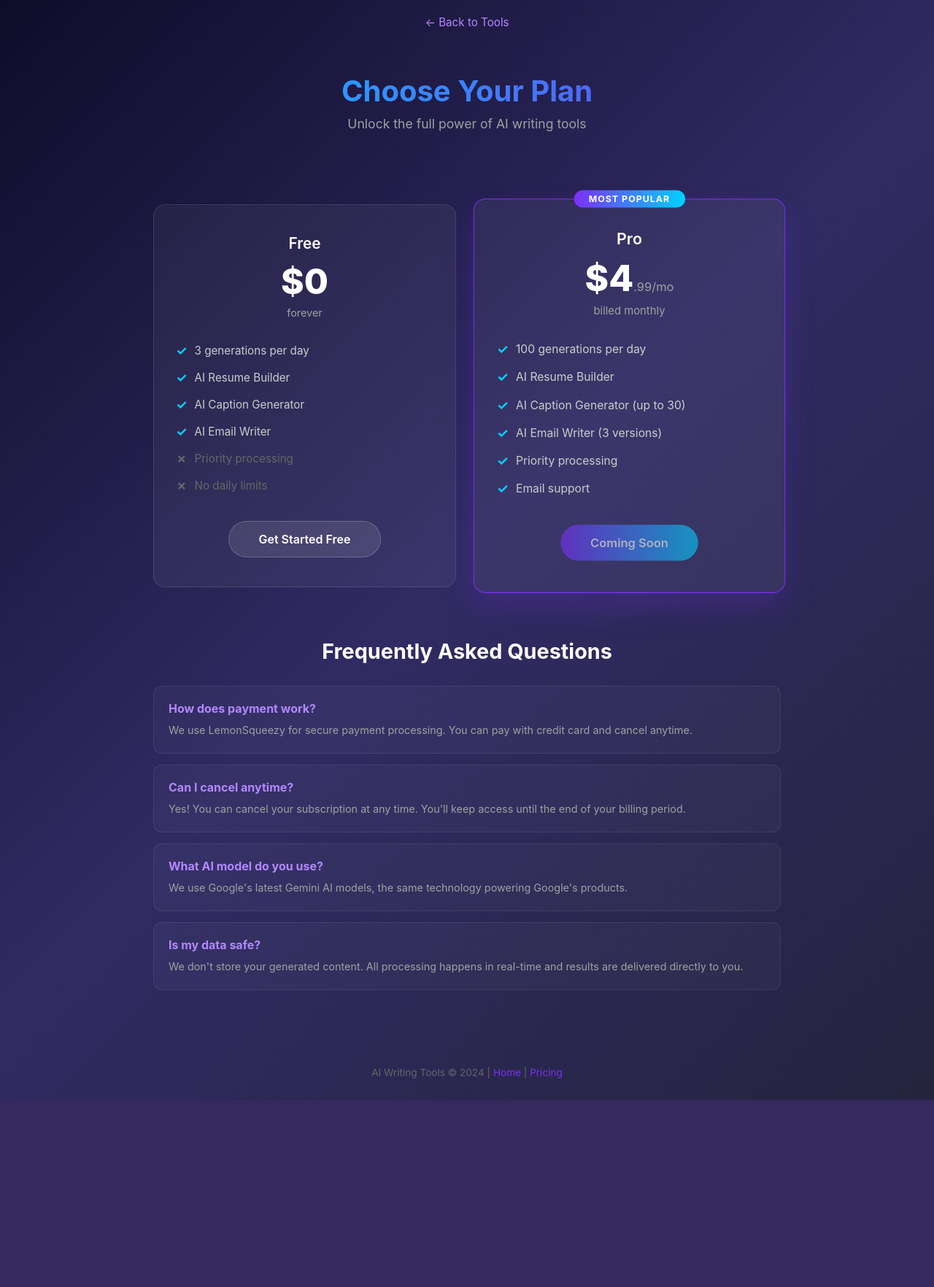
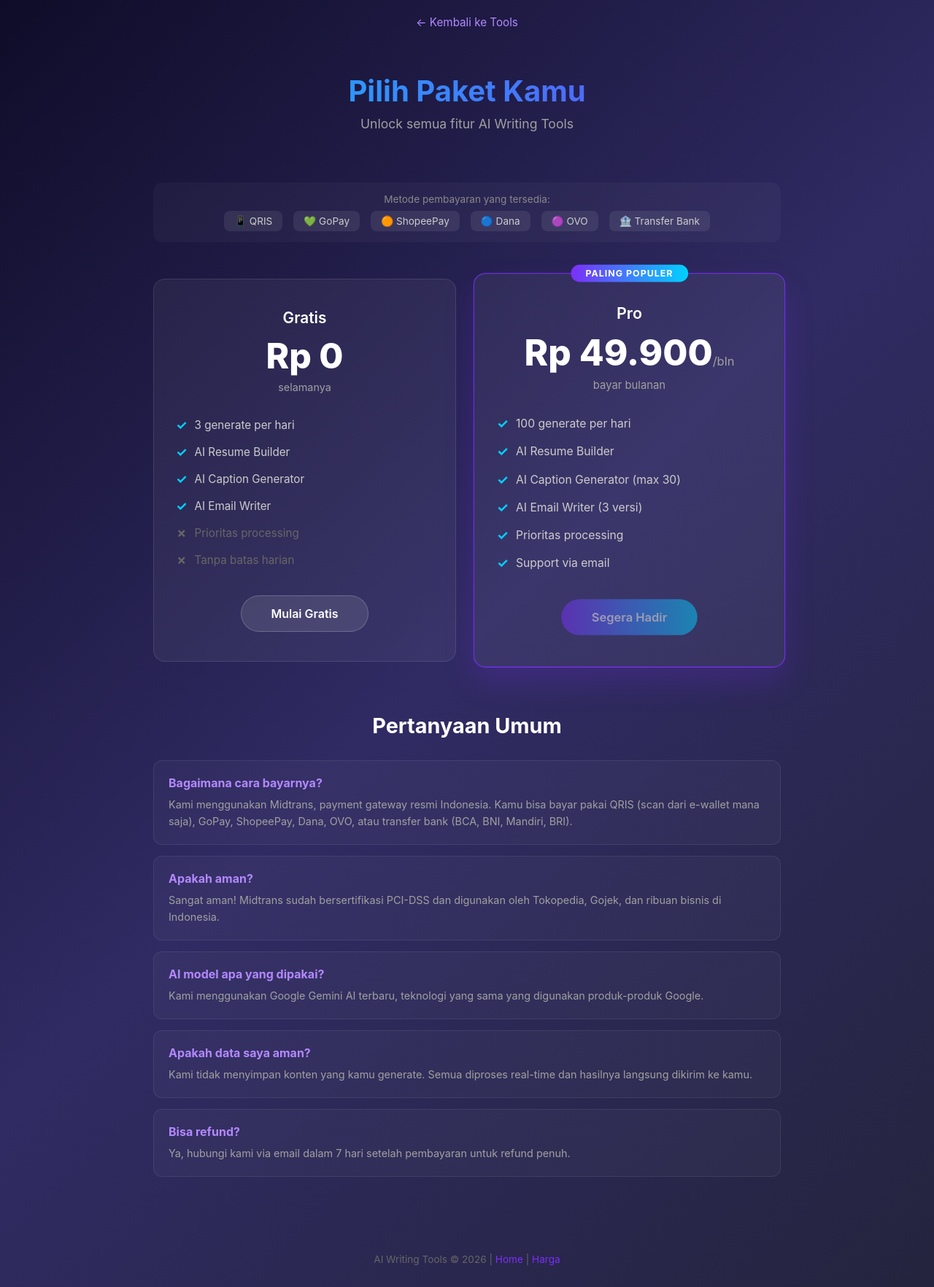
Before and after one commit to Hasbi1605/Money-Machine, a FastAPI app: page /pricing in a window 1280 px wide. Shown: the whole page at 73% size. Before the commit the page ends 1508 px from the top, so only its background shows below. Run offline with FastAPI, Linux system fonts and the light colour scheme.

Commit message:
feat: replace LemonSqueezy with Midtrans (QRIS, GoPay, ShopeePay, Dana, OVO)
- Midtrans Snap integration for Indonesian payment methods
- /api/create-payment endpoint creates Snap token
- /webhook/midtrans handles payment notifications with signature verification
- Pricing page in Indonesian with all e-wallet/QRIS options
- Premium user system: 100 uses/day on Pro (Rp 49.900/bulan)
- Updated render.yaml with Midtrans env vars

```diff
--- a/requirements-saas.txt
+++ b/requirements-saas.txt
@@ -8,3 +8,4 @@ aiohttp>=3.9.0
 tenacity>=8.2.0
 aiosqlite>=0.19.0
 jinja2>=3.1.0
+midtransclient>=1.4.0
--- a/saas_app/app.py
+++ b/saas_app/app.py
@@ -306,52 +306,144 @@ Return as JSON with fields:
 
 
 # ---------------------
-# Payment Webhook (LemonSqueezy)
+# Payment - Midtrans (QRIS, GoPay, ShopeePay, Dana, OVO)
 # ---------------------
 
-@app.post("/webhook/payment")
-async def payment_webhook(request: Request):
-    """Handle LemonSqueezy payment webhooks."""
+def get_snap_client():
+    """Create Midtrans Snap client."""
+    import midtransclient
+    return midtransclient.Snap(
+        is_production=settings.saas.midtrans_is_production,
+        server_key=settings.saas.midtrans_server_key,
+        client_key=settings.saas.midtrans_client_key,
+    )
+
+
+@app.post("/api/create-payment")
+async def create_payment(request: Request):
+    """Create Midtrans Snap payment token for Pro upgrade."""
+    body = await request.json()
+    email = body.get("email", "").strip()
+
+    if not email or "@" not in email:
+        raise HTTPException(status_code=400, detail="Email tidak valid")
+
+    if not settings.saas.midtrans_server_key:
+        raise HTTPException(status_code=503, detail="Payment belum dikonfigurasi")
+
+    # Check if already premium
+    if await is_premium_user(email):
+        return JSONResponse(content={"success": False, "message": "Kamu sudah Pro!"})
+
+    import uuid
+    order_id = f"PRO-{uuid.uuid4().hex[:8].upper()}-{int(datetime.utcnow().timestamp())}"
+
+    snap = get_snap_client()
+
+    param = {
+        "transaction_details": {
+            "order_id": order_id,
+            "gross_amount": settings.saas.pro_price,
+        },
+        "item_details": [{
+            "id": "ai-writing-pro",
+            "price": settings.saas.pro_price,
+            "quantity": 1,
+            "name": "AI Writing Tools Pro (1 Bulan)",
+        }],
+        "customer_details": {
+            "email": email,
+        },
+        "enabled_payments": [
+            "gopay", "shopeepay", "dana", "ovo", "qris",
+            "bca_va", "bni_va", "bri_va", "permata_va", "other_va",
+        ],
+    }
+
+    try:
+        snap_response = snap.create_transaction(param)
+        logger.info(f"Payment created: {order_id} for {email}")
+        return JSONResponse(content={
+            "success": True,
+            "snap_token": snap_response["token"],
+            "redirect_url": snap_response["redirect_url"],
+            "order_id": order_id,
+        })
+    except Exception as e:
+        logger.error(f"Midtrans error: {e}")
+        raise HTTPException(status_code=500, detail="Gagal membuat pembayaran")
+
+
+@app.post("/webhook/midtrans")
+async def midtrans_webhook(request: Request):
+    """Handle Midtrans payment notification webhook."""
     import hashlib
-    import hmac
 
-    body = await request.body()
-    signature = request.headers.get("X-Signature", "")
+    body = await request.json()
 
-    secret = settings.saas.lemonsqueezy_webhook_secret
-    if secret:
-        expected = hmac.new(
-            secret.encode(), body, hashlib.sha256
-        ).hexdigest()
-        if not hmac.compare_digest(signature, expected):
+    order_id = body.get("order_id", "")
+    status_code = body.get("status_code", "")
+    gross_amount = body.get("gross_amount", "")
+    signature_key = body.get("signature_key", "")
+    transaction_status = body.get("transaction_status", "")
+    fraud_status = body.get("fraud_status", "accept")
+
+    # Verify signature
+    server_key = settings.saas.midtrans_server_key
+    if server_key:
+        raw = f"{order_id}{status_code}{gross_amount}{server_key}"
+        expected_signature = hashlib.sha512(raw.encode()).hexdigest()
+        if signature_key != expected_signature:
+            logger.warning(f"Invalid Midtrans signature for {order_id}")
             raise HTTPException(status_code=401, detail="Invalid signature")
 
-    data = json.loads(body)
-    event = data.get("meta", {}).get("event_name", "")
+    logger.info(f"Midtrans webhook: {order_id} status={transaction_status}")
 
-    if event == "order_created":
-        attrs = data.get("data", {}).get("attributes", {})
-        email = attrs.get("user_email", "")
-        total = attrs.get("total", 0)
-        currency = attrs.get("currency", "USD")
+    # Payment successful
+    if transaction_status in ("capture", "settlement"):
+        if fraud_status == "accept":
+            # Extract email from Midtrans notification
+            # We need to verify the transaction to get customer details
+            try:
+                snap = get_snap_client()
+                import midtransclient
+                core = midtransclient.CoreApi(
+                    is_production=settings.saas.midtrans_is_production,
+                    server_key=settings.saas.midtrans_server_key,
+                    client_key=settings.saas.midtrans_client_key,
+                )
+                tx_detail = core.transactions.status(order_id)
 
-        if email:
-            await add_premium_user(email, "pro")
-            await log_revenue(
-                source="lemonsqueezy",
-                amount=total / 100,  # LemonSqueezy sends amounts in cents
-                currency=currency,
-                description=f"Order from {email}"
-            )
-            # Clear premium cache so new status takes effect
-            premium_cache[email] = True
-            logger.info(f"New premium user: {email}, paid {total/100} {currency}")
+                # Try multiple fields for email
+                email = ""
+                if "customer_details" in tx_detail:
+                    email = tx_detail["customer_details"].get("email", "")
+                if not email:
+                    # Fallback: try notification body
+                    email = body.get("email", "")
 
-    elif event == "subscription_expired" or event == "subscription_cancelled":
-        email = data.get("data", {}).get("attributes", {}).get("user_email", "")
-        if email:
-            premium_cache.pop(email, None)
-            logger.info(f"Subscription ended for: {email}")
+                if email:
+                    await add_premium_user(email, "pro")
+                    amount = float(gross_amount) if gross_amount else 0
+                    await log_revenue(
+                        source="midtrans",
+                        amount=amount,
+                        currency="IDR",
+                        description=f"Pro upgrade: {email} (order: {order_id})"
+                    )
+                    premium_cache[email] = True
+                    logger.info(f"New premium user: {email}, Rp {gross_amount}")
+                else:
+                    logger.warning(f"Payment {order_id} success but no email found")
+
+            except Exception as e:
+                logger.error(f"Error processing payment {order_id}: {e}")
+
+    elif transaction_status in ("deny", "cancel", "expire"):
+        logger.info(f"Payment {order_id} failed/expired: {transaction_status}")
+
+    elif transaction_status == "pending":
+        logger.info(f"Payment {order_id} pending")
 
     return {"status": "ok"}
 
@@ -362,10 +454,13 @@ async def payment_webhook(request: Request):
 
 @app.get("/pricing", response_class=HTMLResponse)
 async def pricing_page(request: Request):
-    checkout_url = settings.saas.lemonsqueezy_checkout_url
+    client_key = settings.saas.midtrans_client_key
+    is_production = settings.saas.midtrans_is_production
     return templates.TemplateResponse("pricing.html", {
         "request": request,
-        "checkout_url": checkout_url,
+        "client_key": client_key,
+        "is_production": is_production,
+        "pro_price": settings.saas.pro_price,
     })
 
 
--- a/saas_app/templates/index.html
+++ b/saas_app/templates/index.html
@@ -293,12 +293,12 @@
             <a href="#tools" class="price-btn free">Get Started Free</a>
           </div>
           <div class="price-card pro">
-            <div class="price">$4.99<span>/month</span></div>
+            <div class="price">Rp 49.900<span>/bulan</span></div>
             <ul class="price-features">
               <li>100 uses per day</li>
               <li>All 3 tools included</li>
               <li>Priority AI processing</li>
-              <li>Export to PDF/DOCX</li>
+              <li>QRIS, GoPay, ShopeePay, Dana, OVO</li>
               <li>Email support</li>
             </ul>
             <a href="/pricing" class="price-btn paid">Upgrade to Pro</a>
--- a/saas_app/templates/pricing.html
+++ b/saas_app/templates/pricing.html
@@ -1,10 +1,10 @@
 <!doctype html>
-<html lang="en">
+<html lang="id">
   <head>
     <meta charset="UTF-8" />
     <meta name="viewport" content="width=device-width, initial-scale=1.0" />
-    <title>Pricing - AI Writing Tools Pro</title>
-    <meta name="description" content="Upgrade to AI Writing Tools Pro for unlimited AI generations. Resume builder, caption generator, and email writer." />
+    <title>Harga - AI Writing Tools Pro</title>
+    <meta name="description" content="Upgrade ke AI Writing Tools Pro. Bayar pakai QRIS, GoPay, ShopeePay, Dana, OVO." />
     <style>
       * { margin: 0; padding: 0; box-sizing: border-box; }
       body {
@@ -14,13 +14,9 @@
         min-height: 100vh;
       }
       .container { max-width: 900px; margin: 0 auto; padding: 20px; }
-
-      /* Nav */
       nav { text-align: center; padding: 20px; }
       nav a { color: #b388ff; text-decoration: none; font-size: 0.95rem; }
       nav a:hover { color: #fff; }
-
-      /* Header */
       header { text-align: center; padding: 40px 20px 30px; }
       h1 {
         font-size: 2.5rem;
@@ -30,6 +26,24 @@
         margin-bottom: 10px;
       }
       .subtitle { font-size: 1.1rem; color: #a0a0a0; margin-bottom: 20px; }
+
+      /* Payment Methods Banner */
+      .payment-methods {
+        text-align: center;
+        padding: 15px;
+        background: rgba(255, 255, 255, 0.03);
+        border-radius: 12px;
+        margin-bottom: 20px;
+      }
+      .payment-methods p { color: #888; font-size: 0.85rem; margin-bottom: 8px; }
+      .payment-icons { display: flex; justify-content: center; gap: 15px; flex-wrap: wrap; align-items: center; }
+      .payment-icons span {
+        background: rgba(255,255,255,0.08);
+        padding: 6px 14px;
+        border-radius: 8px;
+        font-size: 0.85rem;
+        color: #ccc;
+      }
 
       /* Pricing Cards */
       .pricing-grid {
@@ -53,178 +67,255 @@
         transform: scale(1.03);
       }
       .plan-card.featured::before {
-        content: "MOST POPULAR";
+        content: "PALING POPULER";
         position: absolute;
-        top: -12px;
-        left: 50%;
-        transform: translateX(-50%);
+        top: -12px; left: 50%; transform: translateX(-50%);
         background: linear-gradient(90deg, #7b2ff7, #00d2ff);
-        padding: 4px 20px;
-        border-radius: 12px;
-        font-size: 0.75rem;
-        font-weight: 700;
-        color: white;
-        letter-spacing: 1px;
+        padding: 4px 20px; border-radius: 12px;
+        font-size: 0.75rem; font-weight: 700; color: white; letter-spacing: 1px;
       }
-      .plan-name {
-        font-size: 1.3rem;
-        color: #fff;
-        margin-bottom: 10px;
-        font-weight: 600;
-      }
-      .plan-price {
-        font-size: 3rem;
-        font-weight: 800;
-        color: #fff;
-        margin-bottom: 5px;
-      }
+      .plan-name { font-size: 1.3rem; color: #fff; margin-bottom: 10px; font-weight: 600; }
+      .plan-price { font-size: 3rem; font-weight: 800; color: #fff; margin-bottom: 5px; }
       .plan-price span { font-size: 1rem; font-weight: 400; color: #a0a0a0; }
       .plan-period { color: #a0a0a0; font-size: 0.9rem; margin-bottom: 25px; }
-
-      /* Features */
       .features { list-style: none; text-align: left; margin-bottom: 30px; }
       .features li {
-        padding: 8px 0;
-        color: #ccc;
-        font-size: 0.95rem;
-        display: flex;
-        align-items: center;
-        gap: 10px;
+        padding: 8px 0; color: #ccc; font-size: 0.95rem;
+        display: flex; align-items: center; gap: 10px;
       }
-      .features li::before {
-        content: "✓";
-        color: #00d2ff;
-        font-weight: 700;
-        font-size: 1.1rem;
-        flex-shrink: 0;
-      }
+      .features li::before { content: "✓"; color: #00d2ff; font-weight: 700; font-size: 1.1rem; flex-shrink: 0; }
       .features li.disabled { color: #666; }
       .features li.disabled::before { content: "✗"; color: #666; }
 
-      /* CTA Buttons */
+      /* Buttons */
       .btn {
-        display: inline-block;
-        padding: 14px 40px;
-        border-radius: 25px;
-        font-weight: 600;
-        font-size: 1rem;
-        text-decoration: none;
-        transition: all 0.3s ease;
-        cursor: pointer;
-        border: none;
+        display: inline-block; padding: 14px 40px; border-radius: 25px;
+        font-weight: 600; font-size: 1rem; text-decoration: none;
+        transition: all 0.3s ease; cursor: pointer; border: none;
       }
-      .btn-primary {
-        background: linear-gradient(90deg, #7b2ff7, #00d2ff);
-        color: white;
+      .btn-primary { background: linear-gradient(90deg, #7b2ff7, #00d2ff); color: white; }
+      .btn-primary:hover { transform: translateY(-2px); box-shadow: 0 10px 25px rgba(123, 47, 247, 0.3); }
+      .btn-secondary { background: rgba(255,255,255,0.1); color: #fff; border: 1px solid rgba(255,255,255,0.2); }
+      .btn-secondary:hover { background: rgba(255,255,255,0.15); }
+      .btn:disabled, .btn.disabled { opacity: 0.5; cursor: not-allowed; transform: none !important; }
+
+      /* Email Input */
+      .email-form { margin-bottom: 15px; }
+      .email-form input {
+        width: 100%; padding: 12px 16px; border-radius: 12px;
+        border: 1px solid rgba(255,255,255,0.2); background: rgba(255,255,255,0.08);
+        color: #fff; font-size: 0.95rem; outline: none; text-align: center;
       }
-      .btn-primary:hover {
-        transform: translateY(-2px);
-        box-shadow: 0 10px 25px rgba(123, 47, 247, 0.3);
+      .email-form input::placeholder { color: #888; }
+      .email-form input:focus { border-color: #7b2ff7; }
+
+      /* Status message */
+      #payment-status {
+        margin-top: 12px; font-size: 0.9rem; min-height: 20px;
       }
-      .btn-secondary {
-        background: rgba(255, 255, 255, 0.1);
-        color: #fff;
-        border: 1px solid rgba(255, 255, 255, 0.2);
-      }
-      .btn-secondary:hover {
-        background: rgba(255, 255, 255, 0.15);
-      }
+      .status-success { color: #4caf50; }
+      .status-error { color: #f44336; }
+      .status-pending { color: #ff9800; }
 
       /* FAQ */
       .faq { padding: 40px 0; }
       .faq h2 { text-align: center; font-size: 1.8rem; color: #fff; margin-bottom: 30px; }
       .faq-item {
-        background: rgba(255, 255, 255, 0.03);
-        border: 1px solid rgba(255, 255, 255, 0.08);
-        border-radius: 12px;
-        padding: 20px;
-        margin-bottom: 15px;
+        background: rgba(255,255,255,0.03); border: 1px solid rgba(255,255,255,0.08);
+        border-radius: 12px; padding: 20px; margin-bottom: 15px;
       }
       .faq-item h3 { color: #b388ff; font-size: 1rem; margin-bottom: 8px; }
       .faq-item p { color: #a0a0a0; font-size: 0.9rem; line-height: 1.6; }
-
-      /* Footer */
       footer { text-align: center; padding: 30px; color: #666; font-size: 0.85rem; }
       footer a { color: #7b2ff7; text-decoration: none; }
     </style>
   </head>
   <body>
     <nav>
-      <a href="/">← Back to Tools</a>
+      <a href="/">← Kembali ke Tools</a>
     </nav>
 
     <header>
-      <h1>Choose Your Plan</h1>
-      <p class="subtitle">Unlock the full power of AI writing tools</p>
+      <h1>Pilih Paket Kamu</h1>
+      <p class="subtitle">Unlock semua fitur AI Writing Tools</p>
     </header>
 
     <div class="container">
+      <!-- Payment Methods -->
+      <div class="payment-methods">
+        <p>Metode pembayaran yang tersedia:</p>
+        <div class="payment-icons">
+          <span>📱 QRIS</span>
+          <span>💚 GoPay</span>
+          <span>🟠 ShopeePay</span>
+          <span>🔵 Dana</span>
+          <span>🟣 OVO</span>
+          <span>🏦 Transfer Bank</span>
+        </div>
+      </div>
+
       <div class="pricing-grid">
         <!-- Free Plan -->
         <div class="plan-card">
-          <div class="plan-name">Free</div>
-          <div class="plan-price">$0</div>
-          <div class="plan-period">forever</div>
+          <div class="plan-name">Gratis</div>
+          <div class="plan-price">Rp 0</div>
+          <div class="plan-period">selamanya</div>
           <ul class="features">
-            <li>3 generations per day</li>
+            <li>3 generate per hari</li>
             <li>AI Resume Builder</li>
             <li>AI Caption Generator</li>
             <li>AI Email Writer</li>
-            <li class="disabled">Priority processing</li>
-            <li class="disabled">No daily limits</li>
+            <li class="disabled">Prioritas processing</li>
+            <li class="disabled">Tanpa batas harian</li>
           </ul>
-          <a href="/" class="btn btn-secondary">Get Started Free</a>
+          <a href="/" class="btn btn-secondary">Mulai Gratis</a>
         </div>
 
         <!-- Pro Plan -->
         <div class="plan-card featured">
           <div class="plan-name">Pro</div>
-          <div class="plan-price">$4<span>.99/mo</span></div>
-          <div class="plan-period">billed monthly</div>
+          <div class="plan-price">Rp 49.900<span>/bln</span></div>
+          <div class="plan-period">bayar bulanan</div>
           <ul class="features">
-            <li>100 generations per day</li>
+            <li>100 generate per hari</li>
             <li>AI Resume Builder</li>
-            <li>AI Caption Generator (up to 30)</li>
-            <li>AI Email Writer (3 versions)</li>
-            <li>Priority processing</li>
-            <li>Email support</li>
+            <li>AI Caption Generator (max 30)</li>
+            <li>AI Email Writer (3 versi)</li>
+            <li>Prioritas processing</li>
+            <li>Support via email</li>
           </ul>
-          {% if checkout_url %}
-          <a href="{{ checkout_url }}" class="btn btn-primary" target="_blank">Upgrade to Pro</a>
+          {% if client_key %}
+          <div class="email-form">
+            <input type="email" id="user-email" placeholder="Masukkan email kamu" />
+          </div>
+          <button class="btn btn-primary" id="pay-btn" onclick="startPayment()">
+            Upgrade ke Pro 🚀
+          </button>
+          <div id="payment-status"></div>
           {% else %}
-          <span class="btn btn-primary" style="opacity: 0.6; cursor: default;">Coming Soon</span>
+          <span class="btn btn-primary disabled">Segera Hadir</span>
           {% endif %}
         </div>
       </div>
 
       <!-- FAQ -->
       <div class="faq">
-        <h2>Frequently Asked Questions</h2>
+        <h2>Pertanyaan Umum</h2>
 
         <div class="faq-item">
-          <h3>How does payment work?</h3>
-          <p>We use LemonSqueezy for secure payment processing. You can pay with credit card and cancel anytime.</p>
+          <h3>Bagaimana cara bayarnya?</h3>
+          <p>Kami menggunakan Midtrans, payment gateway resmi Indonesia. Kamu bisa bayar pakai QRIS (scan dari e-wallet mana saja), GoPay, ShopeePay, Dana, OVO, atau transfer bank (BCA, BNI, Mandiri, BRI).</p>
         </div>
 
         <div class="faq-item">
-          <h3>Can I cancel anytime?</h3>
-          <p>Yes! You can cancel your subscription at any time. You'll keep access until the end of your billing period.</p>
+          <h3>Apakah aman?</h3>
+          <p>Sangat aman! Midtrans sudah bersertifikasi PCI-DSS dan digunakan oleh Tokopedia, Gojek, dan ribuan bisnis di Indonesia.</p>
         </div>
 
         <div class="faq-item">
-          <h3>What AI model do you use?</h3>
-          <p>We use Google's latest Gemini AI models, the same technology powering Google's products.</p>
+          <h3>AI model apa yang dipakai?</h3>
+          <p>Kami menggunakan Google Gemini AI terbaru, teknologi yang sama yang digunakan produk-produk Google.</p>
         </div>
 
         <div class="faq-item">
-          <h3>Is my data safe?</h3>
-          <p>We don't store your generated content. All processing happens in real-time and results are delivered directly to you.</p>
+          <h3>Apakah data saya aman?</h3>
+          <p>Kami tidak menyimpan konten yang kamu generate. Semua diproses real-time dan hasilnya langsung dikirim ke kamu.</p>
+        </div>
+
+        <div class="faq-item">
+          <h3>Bisa refund?</h3>
+          <p>Ya, hubungi kami via email dalam 7 hari setelah pembayaran untuk refund penuh.</p>
         </div>
       </div>
     </div>
 
     <footer>
-      <p>AI Writing Tools &copy; 2024 | <a href="/">Home</a> | <a href="/pricing">Pricing</a></p>
+      <p>AI Writing Tools &copy; 2026 | <a href="/">Home</a> | <a href="/pricing">Harga</a></p>
     </footer>
+
+    {% if client_key %}
+    <!-- Midtrans Snap.js -->
+    {% if is_production %}
+    <script src="https://app.midtrans.com/snap/snap.js" data-client-key="{{ client_key }}"></script>
+    {% else %}
+    <script src="https://app.sandbox.midtrans.com/snap/snap.js" data-client-key="{{ client_key }}"></script>
+    {% endif %}
+
+    <script>
+      const statusEl = document.getElementById('payment-status');
+      const payBtn = document.getElementById('pay-btn');
+
+      function setStatus(msg, type) {
+        statusEl.textContent = msg;
+        statusEl.className = 'status-' + type;
+      }
+
+      async function startPayment() {
+        const email = document.getElementById('user-email').value.trim();
+        if (!email || !email.includes('@')) {
+          setStatus('Masukkan email yang valid', 'error');
+          return;
+        }
+
+        payBtn.disabled = true;
+        payBtn.textContent = 'Memproses...';
+        setStatus('', '');
+
+        try {
+          const res = await fetch('/api/create-payment', {
+            method: 'POST',
+            headers: { 'Content-Type': 'application/json' },
+            body: JSON.stringify({ email: email }),
+          });
+
+          const data = await res.json();
+
+          if (!res.ok) {
+            setStatus(data.detail || 'Gagal membuat pembayaran', 'error');
+            payBtn.disabled = false;
+            payBtn.textContent = 'Upgrade ke Pro 🚀';
+            return;
+          }
+
+          if (!data.success) {
+            setStatus(data.message || 'Terjadi kesalahan', 'error');
+            payBtn.disabled = false;
+            payBtn.textContent = 'Upgrade ke Pro 🚀';
+            return;
+          }
+
+          // Open Midtrans Snap popup
+          window.snap.pay(data.snap_token, {
+            onSuccess: function(result) {
+              setStatus('Pembayaran berhasil! 🎉 Akun Pro kamu aktif.', 'success');
+              payBtn.textContent = '✓ Sudah Pro!';
+              payBtn.disabled = true;
+            },
+            onPending: function(result) {
+              setStatus('Menunggu pembayaran... Selesaikan di aplikasi e-wallet kamu.', 'pending');
+              payBtn.disabled = false;
+              payBtn.textContent = 'Upgrade ke Pro 🚀';
+            },
+            onError: function(result) {
+              setStatus('Pembayaran gagal. Silakan coba lagi.', 'error');
+              payBtn.disabled = false;
+              payBtn.textContent = 'Upgrade ke Pro 🚀';
+            },
+            onClose: function() {
+              if (!payBtn.textContent.includes('Sudah Pro')) {
+                payBtn.disabled = false;
+                payBtn.textContent = 'Upgrade ke Pro 🚀';
+              }
+            }
+          });
+
+        } catch (err) {
+          setStatus('Error: ' + err.message, 'error');
+          payBtn.disabled = false;
+          payBtn.textContent = 'Upgrade ke Pro 🚀';
+        }
+      }
+    </script>
+    {% endif %}
   </body>
 </html>
```
Also changed, not shown: render.yaml (+8 -2 lines), shared/config.py (+5 -3 lines).
